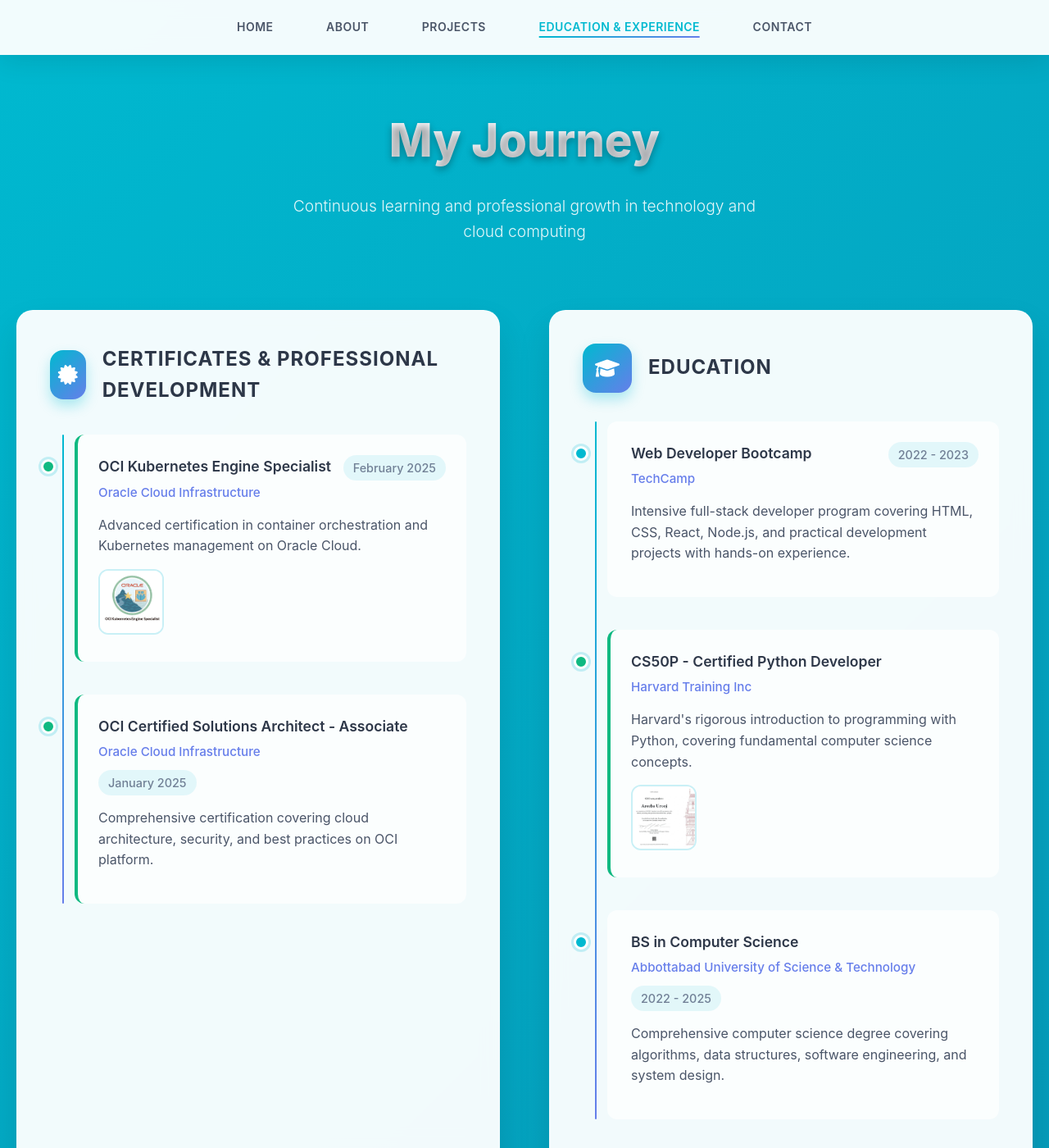
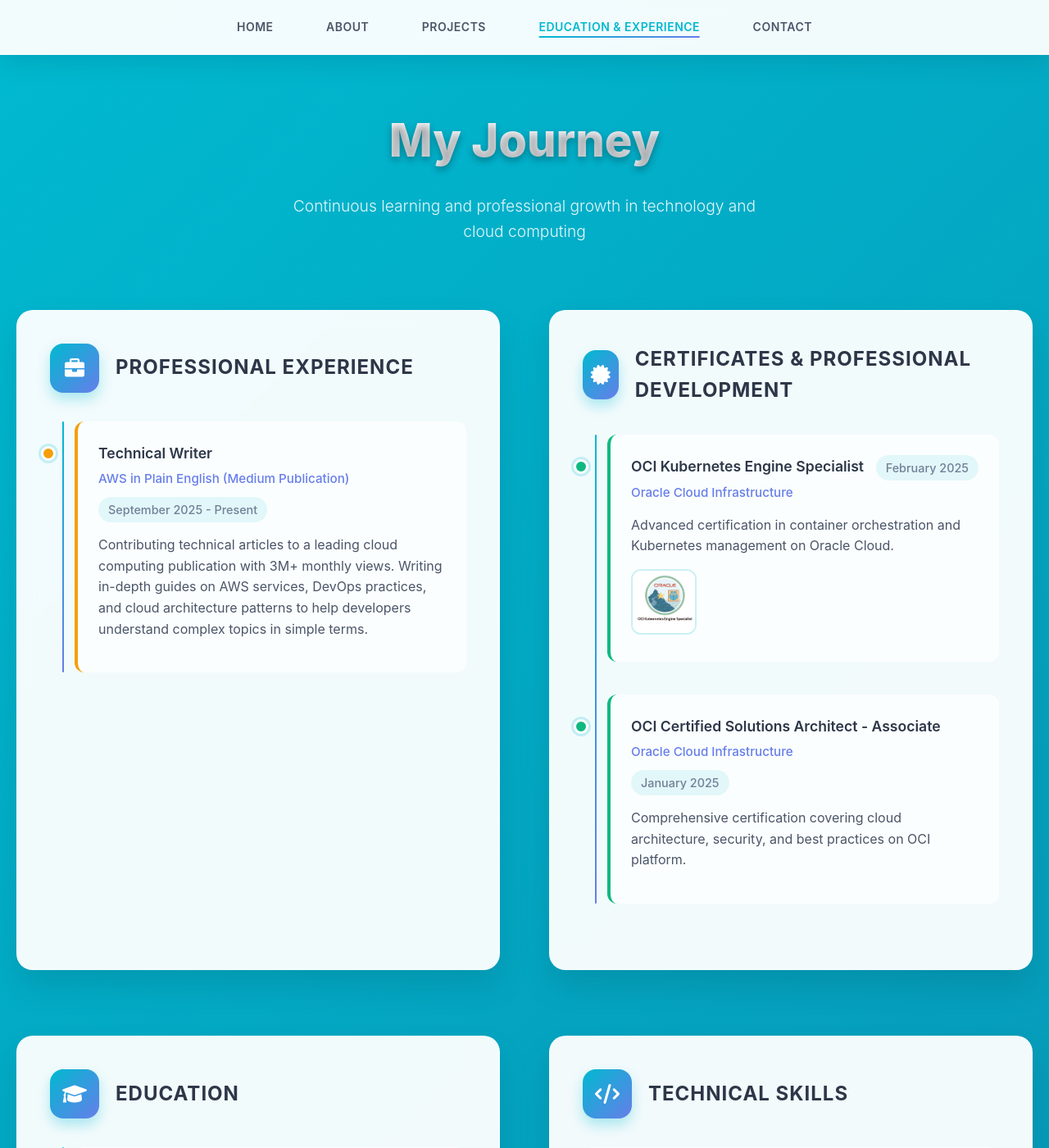
Before and after one commit to Areeba-Urooj/portfolio, a Jekyll site: the page experience.html, which Jekyll copies as it is, in a window 1280 px wide and 1400 px high. Shown: the whole window at 82% size. Built offline with Jekyll 4.4.1, drawn with Linux system fonts in a browser that asks for light colours.

Commit message:
Update experience.html

```diff
--- a/experience.html
+++ b/experience.html
@@ -207,6 +207,18 @@
             background: #059669;
         }
 
+        .experience-item {
+            border-left-color: #f59e0b;
+        }
+
+        .experience-item::before {
+            background: #f59e0b;
+        }
+
+        .experience-item:hover::before {
+            background: #d97706;
+        }
+
         .item-header {
             display: flex;
             justify-content: space-between;
@@ -392,6 +404,7 @@
         .timeline-item:nth-child(2) { animation-delay: 0.2s; }
         .timeline-item:nth-child(3) { animation-delay: 0.3s; }
         .timeline-item:nth-child(4) { animation-delay: 0.4s; }
+        .timeline-item:nth-child(5) { animation-delay: 0.5s; }
     </style>
 </head>
 <body>
@@ -409,6 +422,30 @@
     </div>
 
     <div class="content">
+        <div class="section">
+            <div class="section-header">
+                <div class="section-icon">
+                    <i class="fas fa-briefcase"></i>
+                </div>
+                <h2 class="section-title">Professional Experience</h2>
+            </div>
+
+            <div class="timeline">
+                <div class="timeline-item experience-item">
+                    <div class="item-header">
+                        <div>
+                            <div class="item-title">Technical Writer</div>
+                            <div class="item-organization">AWS in Plain English (Medium Publication)</div>
+                        </div>
+                        <div class="item-date">September 2025 - Present</div>
+                    </div>
+                    <div class="item-description">
+                        Contributing technical articles to a leading cloud computing publication with 3M+ monthly views. Writing in-depth guides on AWS services, DevOps practices, and cloud architecture patterns to help developers understand complex topics in simple terms.
+                    </div>
+                </div>
+            </div>
+        </div>
+
         <div class="section">
             <div class="section-header">
                 <div class="section-icon">
@@ -446,7 +483,9 @@
                 </div>
             </div>
         </div>
+    </div>
 
+    <div class="content">
         <div class="section">
             <div class="section-header">
                 <div class="section-icon">
@@ -496,9 +535,7 @@
                 </div>
             </div>
         </div>
-    </div>
 
-    <div class="content" style="grid-template-columns: 1fr;">
         <div class="section">
             <div class="section-header">
                 <div class="section-icon">
```
